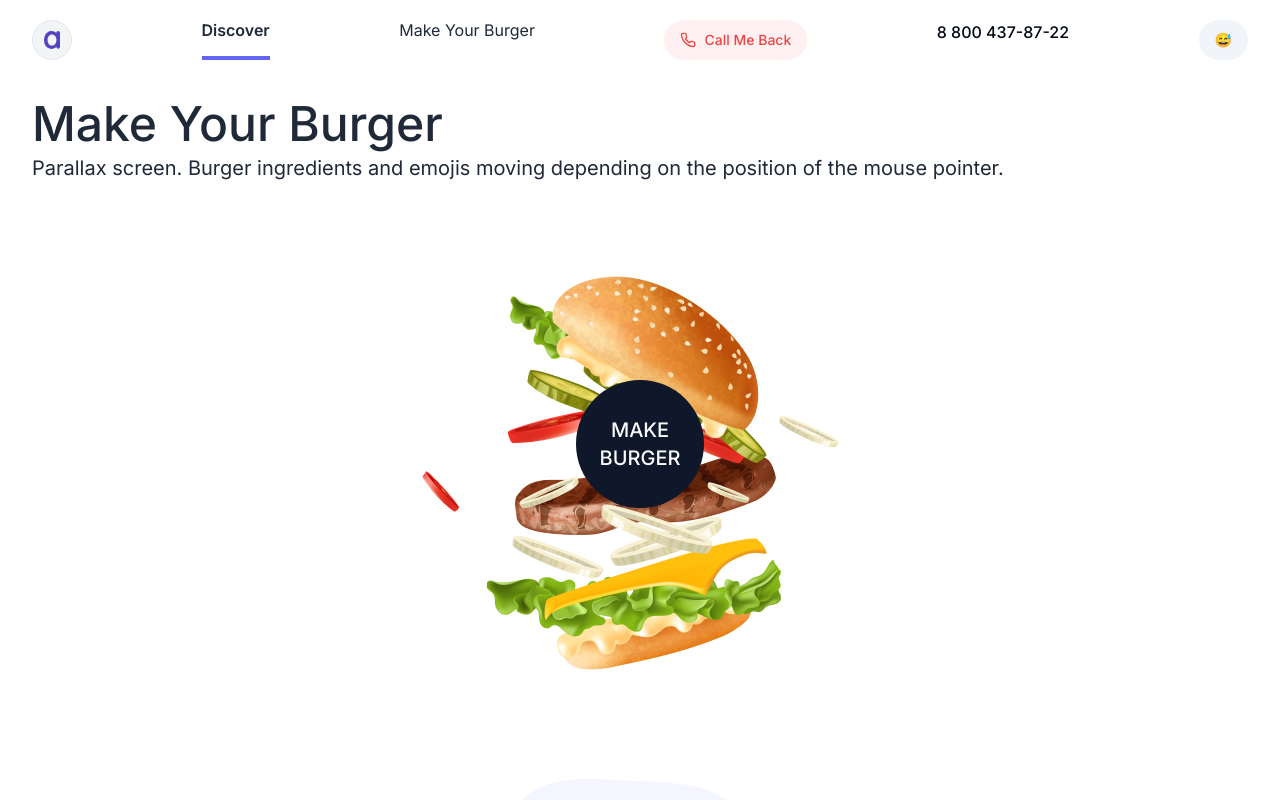
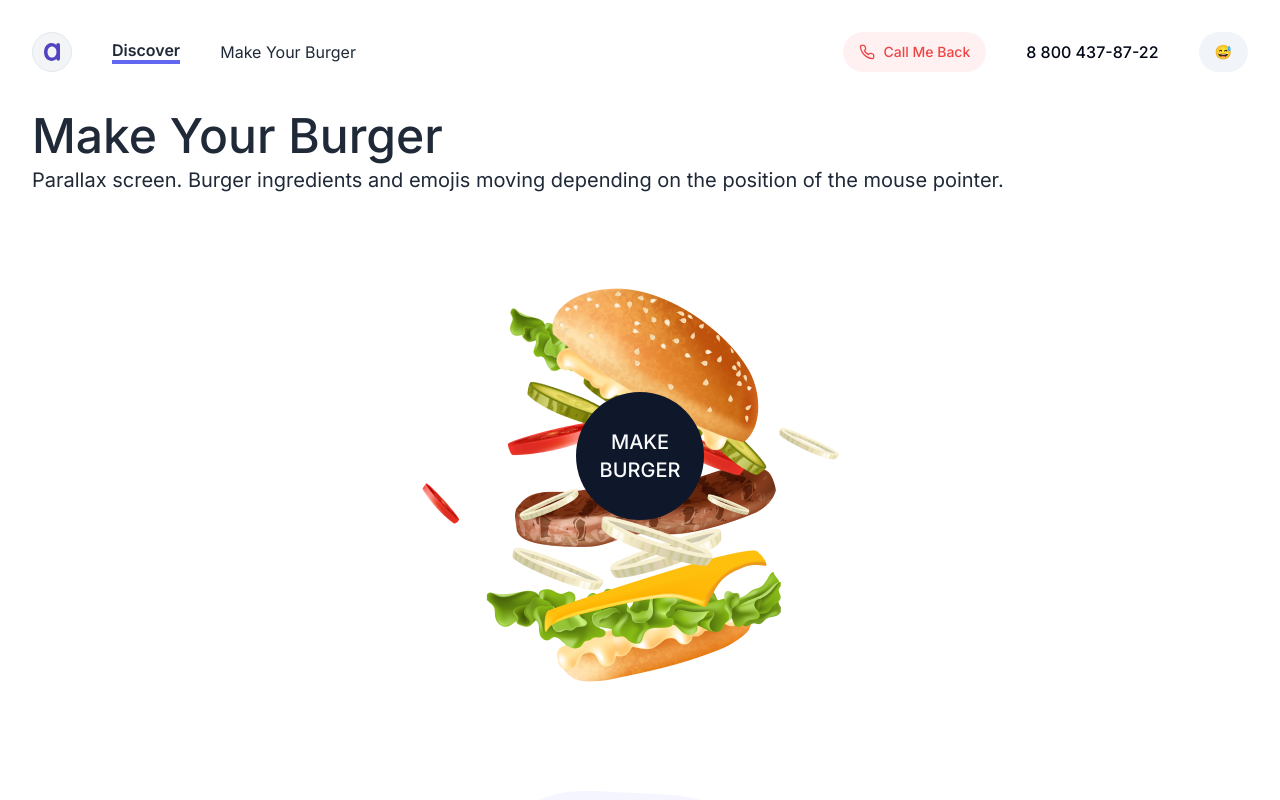
Before and after one commit to Alek30k/Make-Your-Burguer, a Next.js app: page / in a window 1280 px wide. Shown: the top 800 px of the page. Built offline with nearby package versions, Linux system fonts and the light colour scheme.

Commit message:
last commit

```diff
--- a/components/navbar.tsx
+++ b/components/navbar.tsx
@@ -22,7 +22,7 @@ const Navbar = () => {
 
   return (
     <>
-      <nav className="flex justify-between mt-5">
+      <nav className="flex justify-between items-center sm:gap-x-10 sm:justify-start mt-8 ">
         <Link href="/">
           <Button
             variant="outline"
@@ -53,7 +53,7 @@ const Navbar = () => {
           {/* <div className=" w-[67px] h-0.5 relative bg-indigo-700 rounded-[99px]"></div> */}
         </Link>
 
-        <Button className="rounded-full bg-rose-50 text-red-500 hover:bg-rose-500 hover:text-rose-50">
+        <Button className="rounded-full bg-rose-50 text-red-500 hover:bg-rose-500 hover:text-rose-50 sm:ml-auto">
           <Phone className="mr-2 h-4 w-4 " />
           Call Me Back
         </Button>
```
